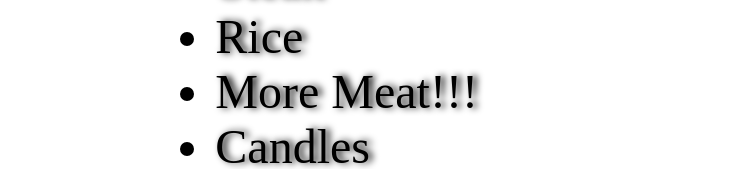
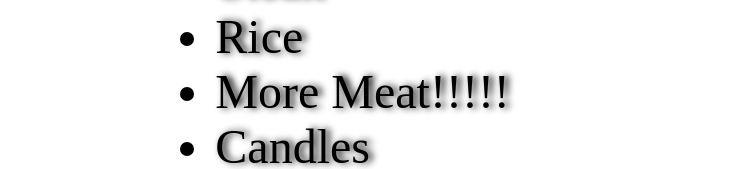
Before and after one commit to TasStef/background-generator, a plain HTML site: page index.html in a window 1280 px wide. Shown: the part 631-800 px from the top of the page, without its empty margins (266-1014 px from the left). Drawn offline with Linux system fonts and the light colour scheme; a web font is replaced by a local one.

Commit message:
Even more !!!

```diff
--- a/index.html
+++ b/index.html
@@ -21,7 +21,7 @@
                     <li>Chicken</li>
                     <li>Steak</li>
                     <li>Rice</li>
-                    <li>More Meat!!!</li>
+                    <li>More Meat!!!!!</li>
                     <li>Candles</li>
                 </ul>
             </div>
```
